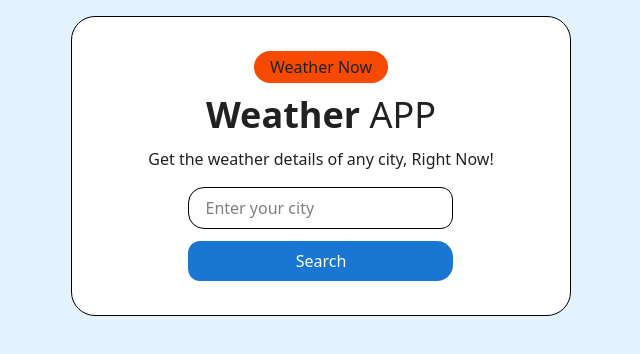
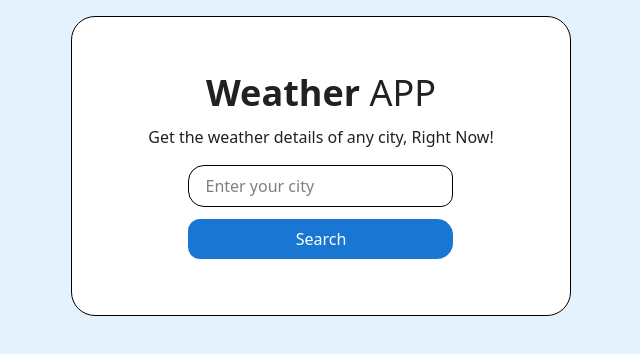
Before and after one commit to ankitojha07/weather-now, a React (Vite) app: page / in a window 1280 px wide. Shown: the top 354 px of the page, without its empty margins (319-959 px from the left). Built offline with nearby package versions, Linux system fonts and the light colour scheme; no server answers.

Commit message:
added a seperate utils function to make the API call, this will make a cleaner component

```diff
--- a/src/components/InputCard.jsx
+++ b/src/components/InputCard.jsx
@@ -16,9 +16,6 @@ const FinalInputCard = ({ onSearch }) => {
 
   return (
     <div className="md:h-[300px] md:w-[500px] w-full p-8 flex flex-col justify-center items-center rounded-3xl gap-3 bg-white border">
-      <p className="text-white bg-orange-600 px-4 py-1 rounded-full">
-        Weather Now
-      </p>
       <p className="md:text-4xl text-3xl">
         <span className="font-bold ">Weather</span> APP
       </p>
--- a/src/pages/WeatherApp.jsx
+++ b/src/pages/WeatherApp.jsx
@@ -1,21 +1,14 @@
 import { useState } from "react";
 import InputCard from "../components/InputCard";
 import OutputCard from "../components/OutputCard";
+import { fetchWeatherData } from "../utils/fetchData.js"; // Import the function
 
 const WeatherApp = () => {
   const [weatherData, setWeatherData] = useState(null);
 
   const handleSearch = async (city) => {
-    const API_KEY = import.meta.env.VITE_API_KEY;
-    try {
-      const response = await fetch(
-        `https://api.weatherapi.com/v1/current.json?key=${API_KEY}&q=${city}&aqi=yes`
-      );
-      const data = await response.json();
-      setWeatherData(data);
-    } catch (error) {
-      console.error("Error fetching the weather data: ", error);
-    }
+    const data = await fetchWeatherData(city);
+    setWeatherData(data);
   };
 
   return (
--- /dev/null
+++ b/src/utils/fetchData.js
@@ -0,0 +1,19 @@
+const API_KEY = import.meta.env.VITE_API_KEY;
+
+export const fetchWeatherData = async (city) => {
+  try {
+    const response = await fetch(
+      `https://api.weatherapi.com/v1/current.json?key=${API_KEY}&q=${city}&aqi=yes`
+    );
+
+    if (!response.ok) {
+      throw new Error("Failed to fetch weather data");
+    }
+
+    const data = await response.json();
+    return data;
+  } catch (error) {
+    console.error("Error fetching the weather data:", error);
+    return null;
+  }
+};
```
